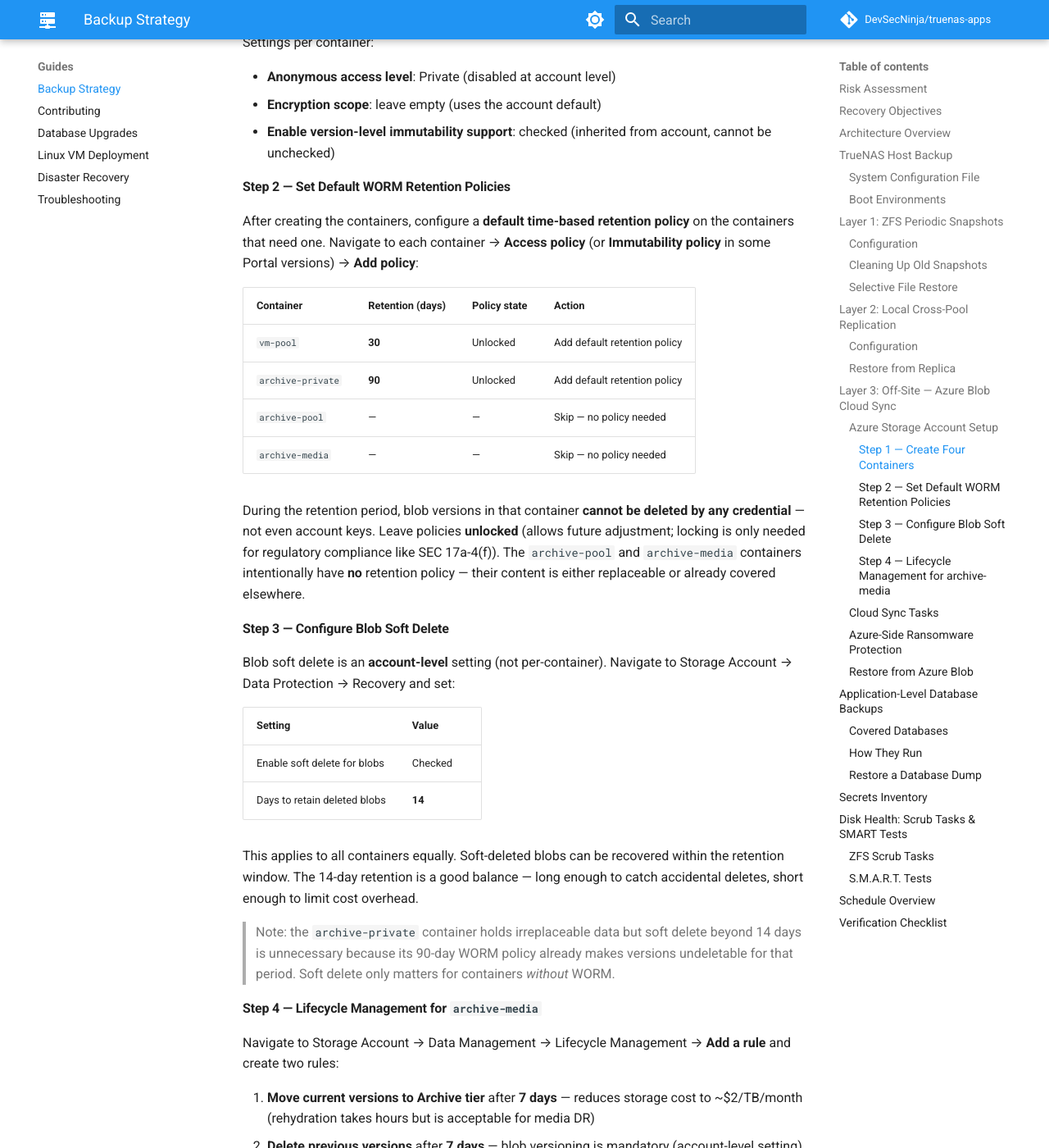
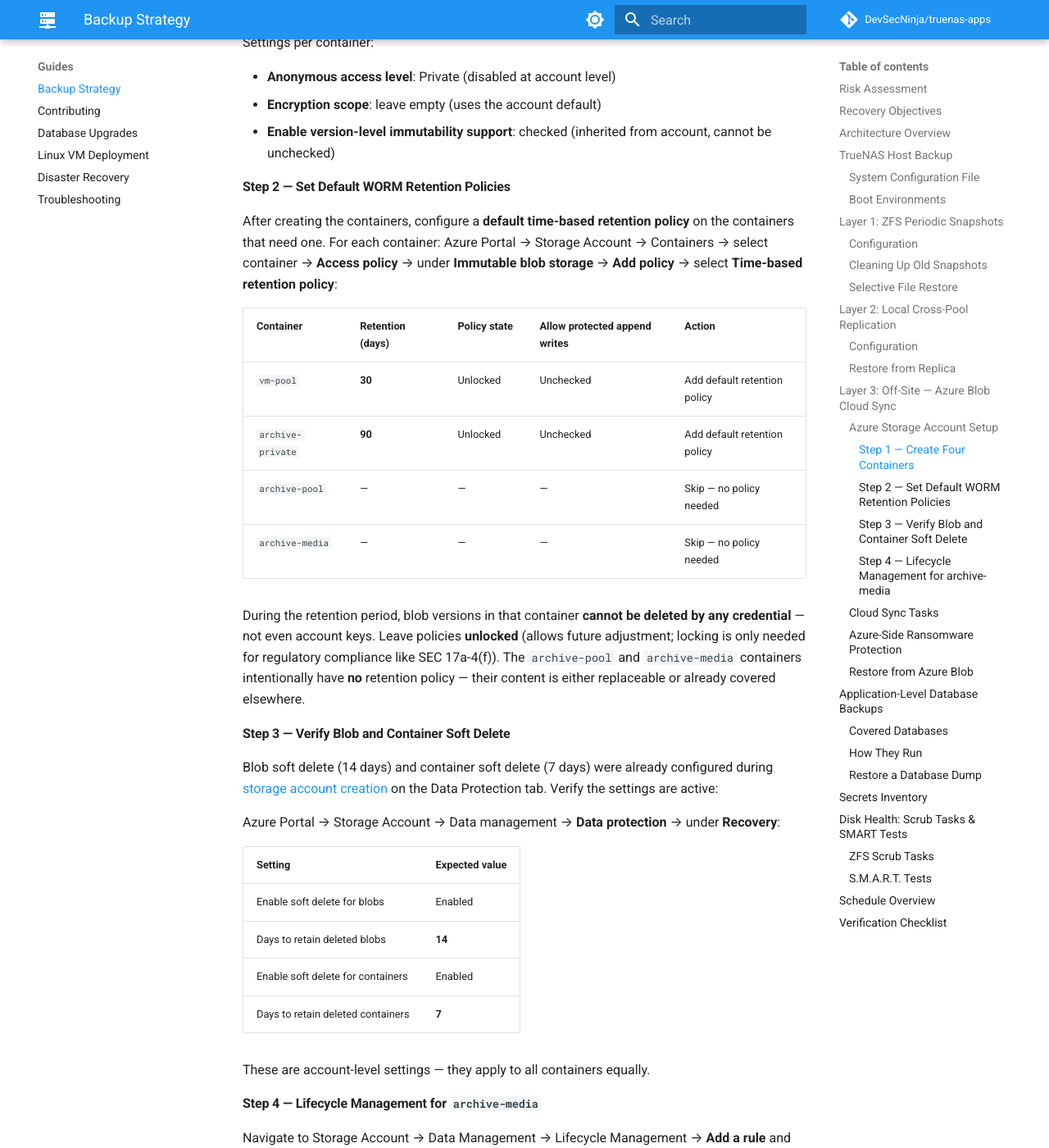
Before and after one commit to DevSecNinja/truenas-apps, an MkDocs documentation site: the page built from docs/BACKUP.md, in a window 1280 px wide and 1400 px high, scrolled down 9742 px. Shown: the whole window at 82% size. Built offline with MkDocs 1.6.1 and Material for MkDocs 9.7.7, drawn with Linux system fonts in a browser that asks for light colours; comment, search, counter and statistics services are not loaded; some of the changed text lies outside the part shown.

Commit message:
docs: update retention policy instructions for Azure blob containers to enhance clarity and detail

```diff
--- a/docs/BACKUP.md
+++ b/docs/BACKUP.md
@@ -287,29 +287,31 @@
 
 #### Step 2 — Set Default WORM Retention Policies
 
-After creating the containers, configure a **default time-based retention policy** on the containers that need one. Navigate to each container → **Access policy** (or **Immutability policy** in some Portal versions) → **Add policy**:
+After creating the containers, configure a **default time-based retention policy** on the containers that need one. For each container: Azure Portal → Storage Account → Containers → select container → **Access policy** → under **Immutable blob storage** → **Add policy** → select **Time-based retention policy**:
 
-| Container         | Retention (days) | Policy state | Action                       |
-| ----------------- | ---------------- | ------------ | ---------------------------- |
-| `vm-pool`         | **30**           | Unlocked     | Add default retention policy |
-| `archive-private` | **90**           | Unlocked     | Add default retention policy |
-| `archive-pool`    | —                | —            | Skip — no policy needed      |
-| `archive-media`   | —                | —            | Skip — no policy needed      |
+| Container         | Retention (days) | Policy state | Allow protected append writes | Action                       |
+| ----------------- | ---------------- | ------------ | ----------------------------- | ---------------------------- |
+| `vm-pool`         | **30**           | Unlocked     | Unchecked                     | Add default retention policy |
+| `archive-private` | **90**           | Unlocked     | Unchecked                     | Add default retention policy |
+| `archive-pool`    | —                | —            | —                             | Skip — no policy needed      |
+| `archive-media`   | —                | —            | —                             | Skip — no policy needed      |
 
 During the retention period, blob versions in that container **cannot be deleted by any credential** — not even account keys. Leave policies **unlocked** (allows future adjustment; locking is only needed for regulatory compliance like SEC 17a-4(f)). The `archive-pool` and `archive-media` containers intentionally have **no** retention policy — their content is either replaceable or already covered elsewhere.
 
-#### Step 3 — Configure Blob Soft Delete
+#### Step 3 — Verify Blob and Container Soft Delete
 
-Blob soft delete is an **account-level** setting (not per-container). Navigate to Storage Account → Data Protection → Recovery and set:
+Blob soft delete (14 days) and container soft delete (7 days) were already configured during [storage account creation](#azure-storage-account-setup) on the Data Protection tab. Verify the settings are active:
 
-| Setting                      | Value   |
-| ---------------------------- | ------- |
-| Enable soft delete for blobs | Checked |
-| Days to retain deleted blobs | **14**  |
+Azure Portal → Storage Account → Data management → **Data protection** → under **Recovery**:
 
-This applies to all containers equally. Soft-deleted blobs can be recovered within the retention window. The 14-day retention is a good balance — long enough to catch accidental deletes, short enough to limit cost overhead.
+| Setting                           | Expected value |
+| --------------------------------- | -------------- |
+| Enable soft delete for blobs      | Enabled        |
+| Days to retain deleted blobs      | **14**         |
+| Enable soft delete for containers | Enabled        |
+| Days to retain deleted containers | **7**          |
 
-> Note: the `archive-private` container holds irreplaceable data but soft delete beyond 14 days is unnecessary because its 90-day WORM policy already makes versions undeletable for that period. Soft delete only matters for containers _without_ WORM.
+These are account-level settings — they apply to all containers equally.
 
 #### Step 4 — Lifecycle Management for `archive-media`
 
@@ -400,7 +402,7 @@
 
 **3. Enable container soft delete**
 
-In Azure Portal → Storage Account → Data Protection, enable **soft delete for containers** with a retention of **7 days**. This is separate from _blob_ soft delete (already configured per-container above) and recovers an entire container if it is deleted.
+In Azure Portal → Storage Account → Data Protection, enable **soft delete for containers** with a retention of **7 days**. This is separate from _blob_ soft delete (already configured at account creation) and recovers an entire container if it is deleted.
 
 **Recovery after a ransomware event:**
 
```
